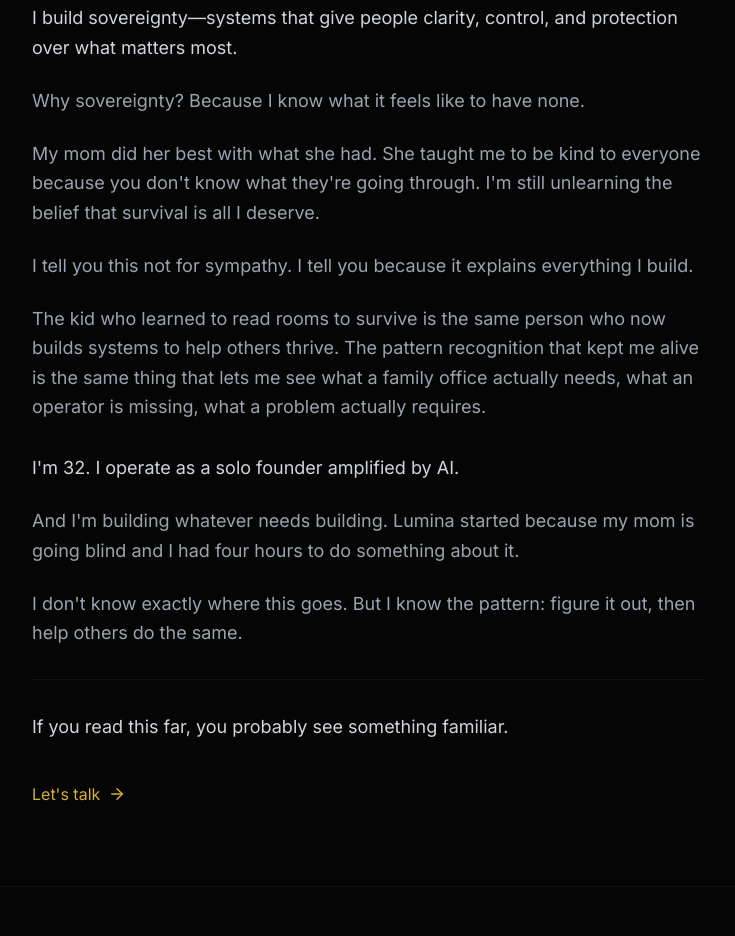
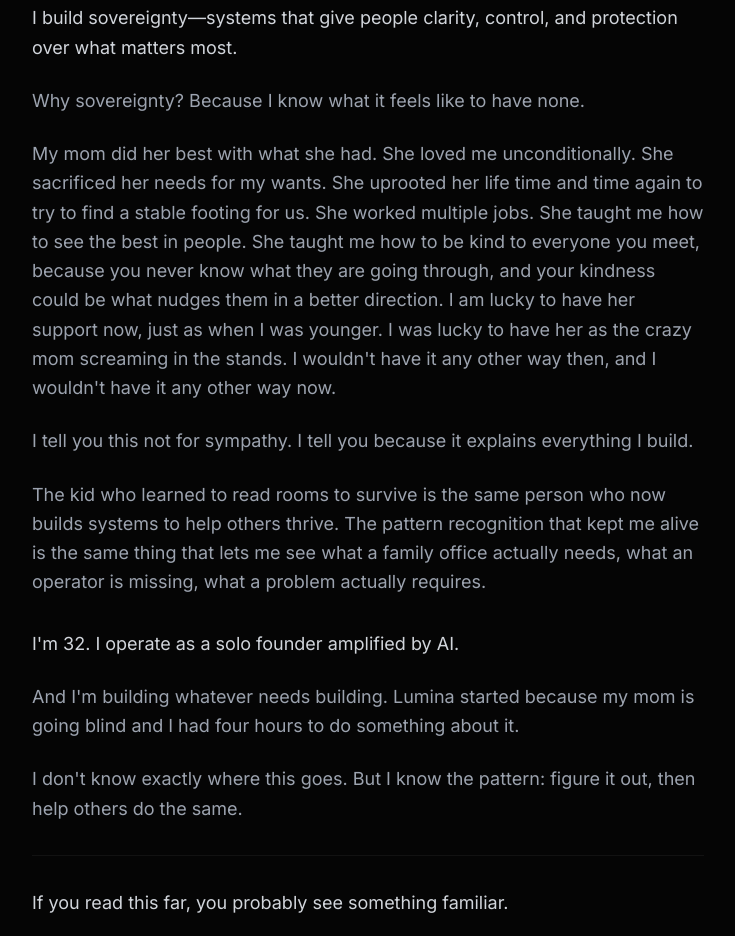
Before and after one commit to havneco/SyeWhiteHavnWebsite, a React (Vite) app: page /#/story in a window 1280 px wide. Shown: the part 4600-5536 px from the top of the page, without its empty margins (272-1007 px from the left). Built offline with nearby package versions, Linux system fonts and the light colour scheme; no server answers; the database is empty.

Commit message:
fix: expand mom tribute with fuller heartfelt message

```diff
--- a/pages/StoryPage.tsx
+++ b/pages/StoryPage.tsx
@@ -291,7 +291,7 @@ const StoryPage: React.FC = () => {
                 Why sovereignty? Because I know what it feels like to have none.
               </p>
               <p className="text-lg text-gray-600 dark:text-gray-400 leading-relaxed">
-                My mom did her best with what she had. She taught me to be kind to everyone because you don't know what they're going through. I'm still unlearning the belief that survival is all I deserve.
+                My mom did her best with what she had. She loved me unconditionally. She sacrificed her needs for my wants. She uprooted her life time and time again to try to find a stable footing for us. She worked multiple jobs. She taught me how to see the best in people. She taught me how to be kind to everyone you meet, because you never know what they are going through, and your kindness could be what nudges them in a better direction. I am lucky to have her support now, just as when I was younger. I was lucky to have her as the crazy mom screaming in the stands. I wouldn't have it any other way then, and I wouldn't have it any other way now.
               </p>
               <p className="text-lg text-gray-600 dark:text-gray-400 leading-relaxed">
                 I tell you this not for sympathy. I tell you because it explains everything I build.
```
